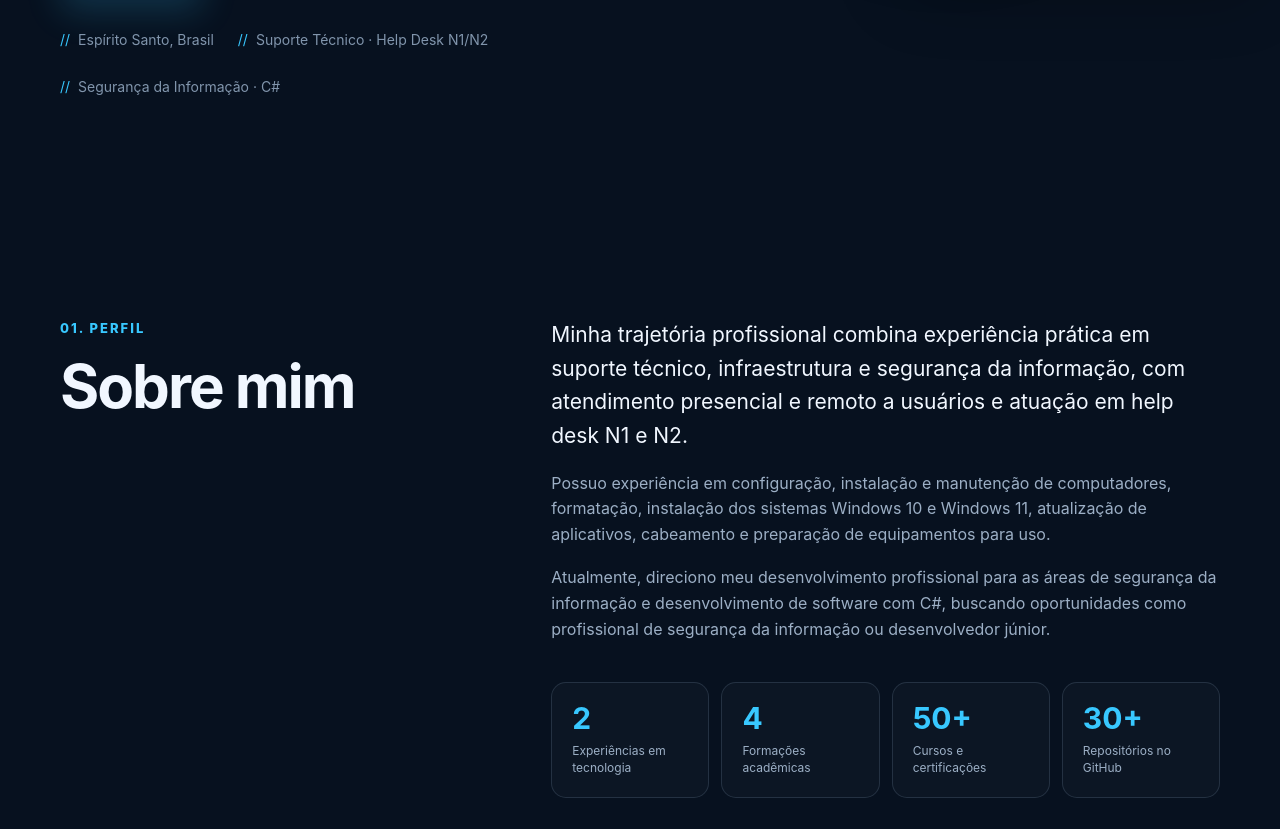
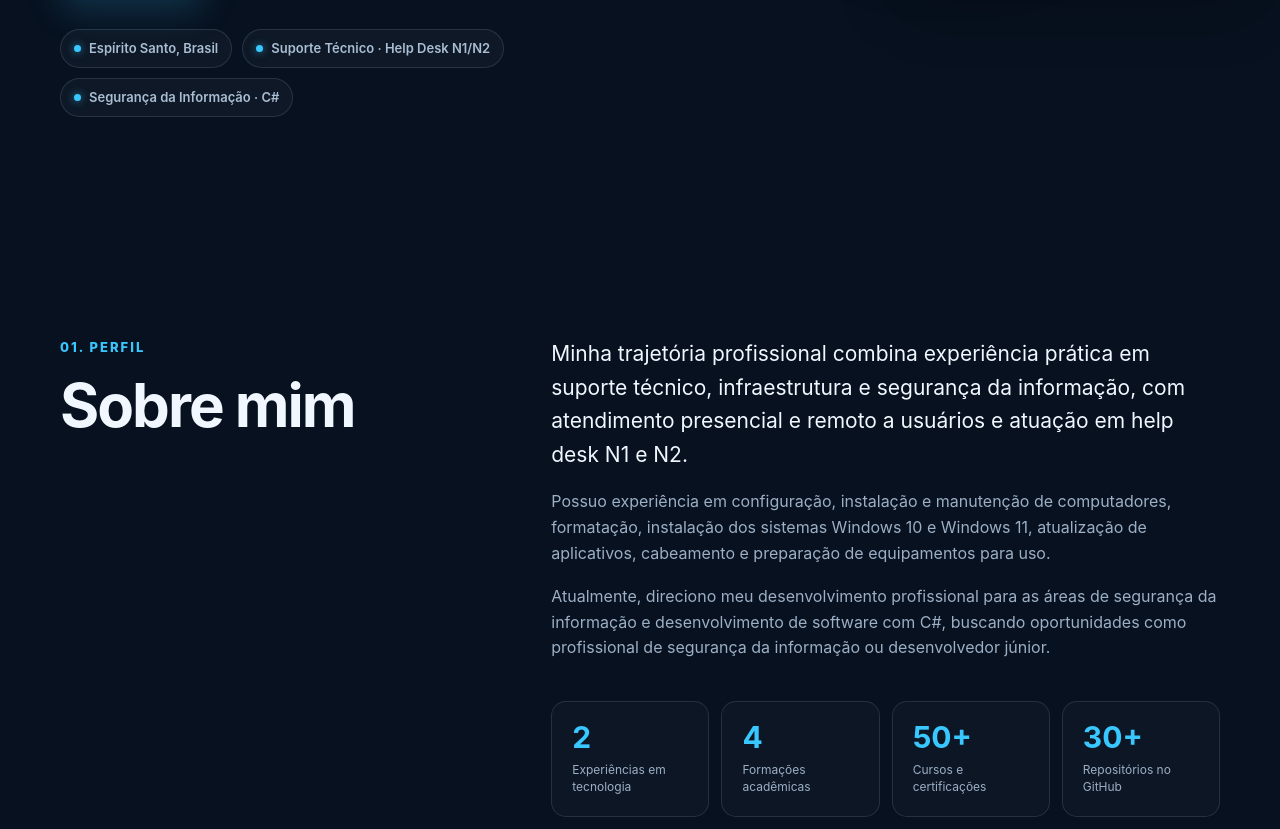
Before and after one commit to KLEITONSOBRAL/PORTIFOLIO_KLEITONSOBRAL, a plain HTML site: page index.html in a window 1280 px wide. Shown: the part 890-1719 px from the top of the page. Drawn offline with Linux system fonts and the light colour scheme; no server answers.

Commit message:
atualização

```diff
--- a/styles.css
+++ b/styles.css
@@ -305,18 +305,40 @@ button {
 .hero-info {
   display: flex;
   flex-wrap: wrap;
-  gap: 24px;
+  gap: 10px;
 
   margin-top: 32px;
+}
 
-  color: #8195ac;
-  font-size: 14px;
+.hero-info span {
+  display: inline-flex;
+  align-items: center;
+  gap: 8px;
+
+  padding: 8px 13px;
+
+  color: #a9bdd3;
+  background: rgba(255, 255, 255, 0.03);
+
+  border: 1px solid var(--border);
+  border-radius: 999px;
+
+  font-size: 13px;
+  font-weight: 600;
 }
 
 .hero-info span::before {
-  content: "//";
-  margin-right: 8px;
-  color: var(--primary);
+  content: "";
+
+  width: 7px;
+  height: 7px;
+
+  flex-shrink: 0;
+
+  background: var(--primary);
+  border-radius: 50%;
+
+  box-shadow: 0 0 8px rgba(56, 200, 255, 0.7);
 }
 
 .hero-image {
```
